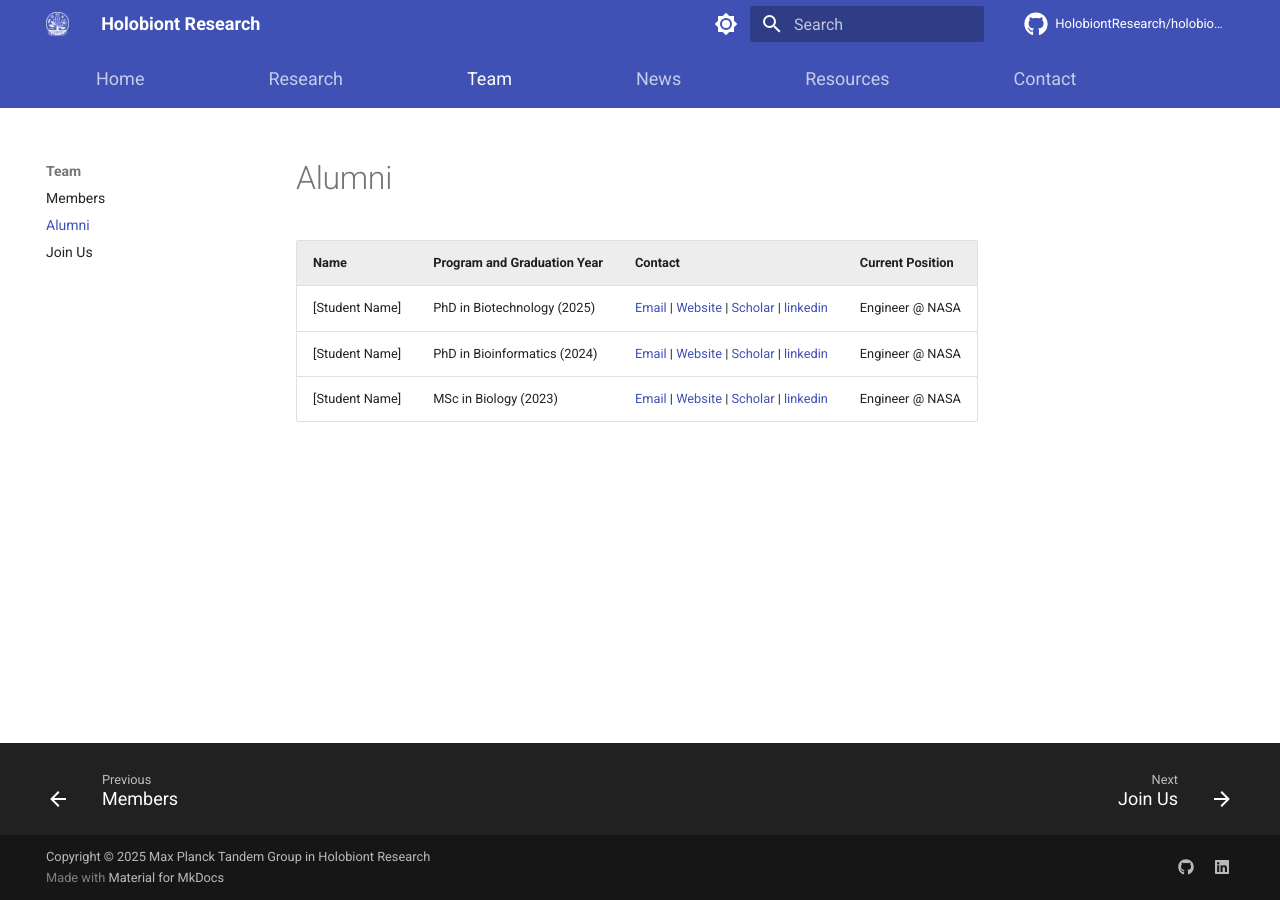
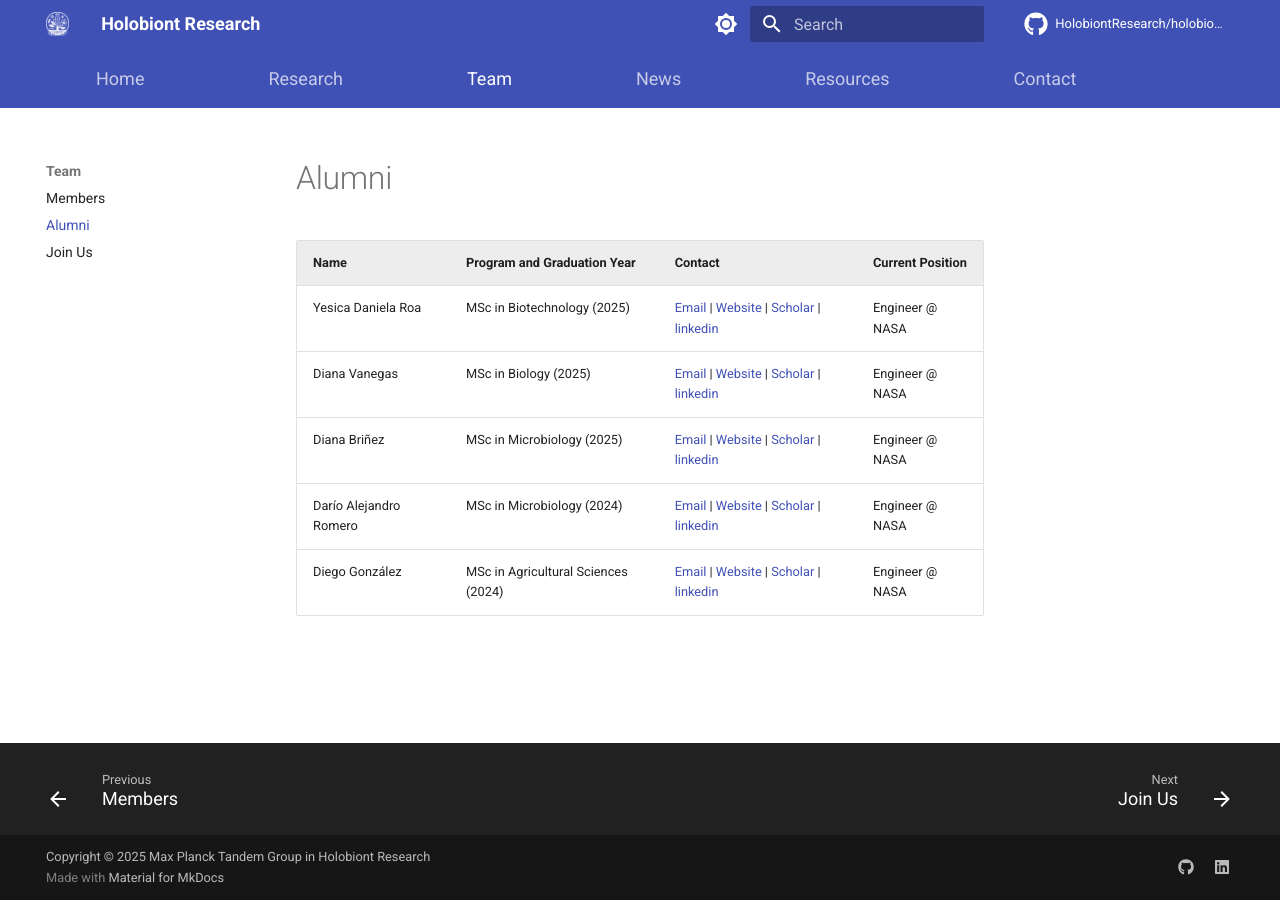
Before and after one commit to HolobiontResearch/holobionts-website, an MkDocs documentation site: the page built from docs/team/alumni.md, in a window 1280 px wide. Built offline with MkDocs 1.6.1 and Material for MkDocs 9.7.7, drawn with Linux system fonts in a browser that asks for light colours; comment, search, counter and statistics services are not loaded.

Commit message:
Add Alumni

```diff
--- a/docs/team/alumni.md
+++ b/docs/team/alumni.md
@@ -2,6 +2,8 @@
 
 | Name | Program and Graduation Year | Contact | Current Position |
 |------|------|----------------|-------|
-| [Student Name] | PhD in Biotechnology (2025) | [Email](#) \| [Website](#) \| [Scholar](#) \| [linkedin](#) | Engineer @ NASA |
-| [Student Name] | PhD in Bioinformatics (2024) | [Email](#) \| [Website](#) \| [Scholar](#) \| [linkedin](#) | Engineer @ NASA |
-| [Student Name] | MSc in Biology (2023) | [Email](#) \| [Website](#) \| [Scholar](#) \| [linkedin](#) | Engineer @ NASA |
+| Yesica Daniela Roa | MSc in Biotechnology (2025) | [Email](mailto:ydroap@unal.edu.co) \| [Website](#) \| [Scholar](#) \| [linkedin](#) | Engineer @ NASA |
+| Diana Vanegas | MSc in Biology (2025) | [Email](#) \| [Website](#) \| [Scholar](#) \| [linkedin](#) | Engineer @ NASA |
+| Diana Briñez | MSc in Microbiology (2025) | [Email](#) \| [Website](#) \| [Scholar](#) \| [linkedin](#) | Engineer @ NASA |
+| Darío Alejandro Romero | MSc in Microbiology (2024) | [Email](#) \| [Website](#) \| [Scholar](#) \| [linkedin](#) | Engineer @ NASA |
+| Diego González | MSc in Agricultural Sciences (2024) | [Email](#) \| [Website](#) \| [Scholar](#) \| [linkedin](#) | Engineer @ NASA |
```
